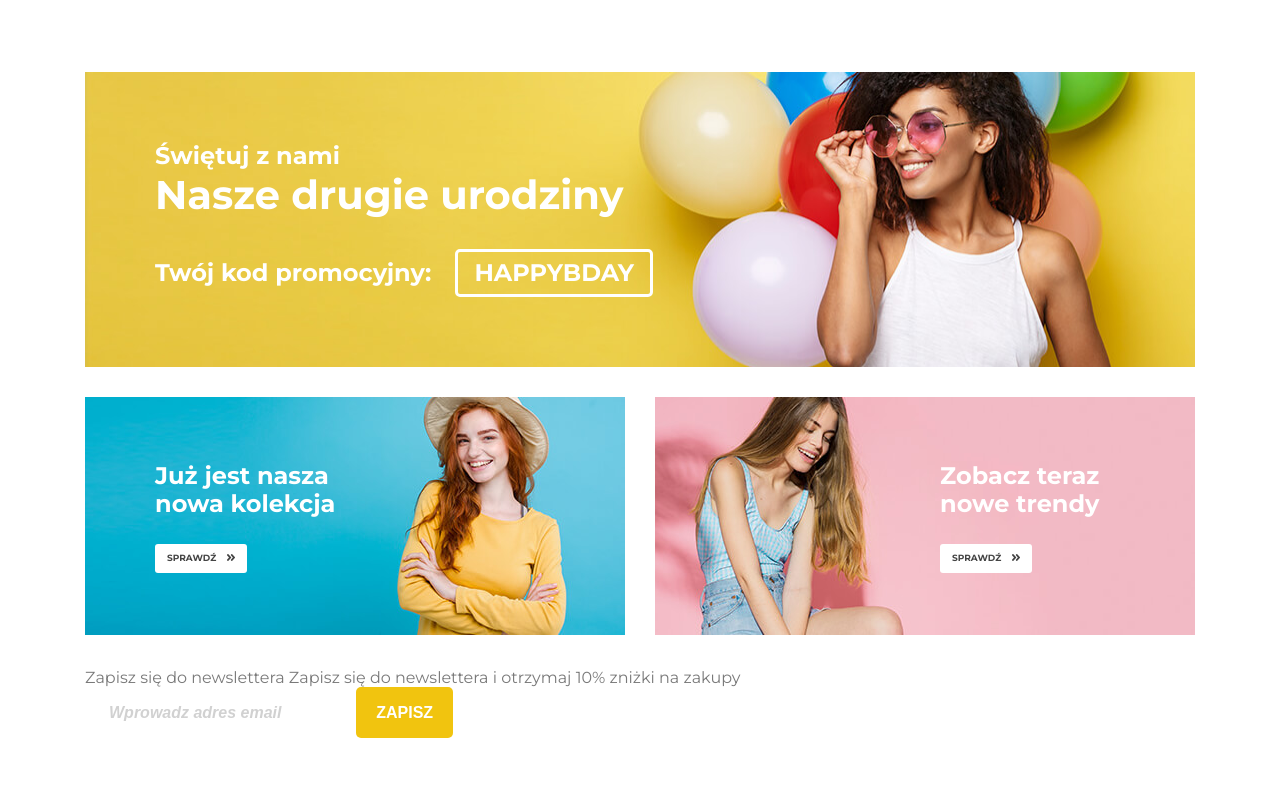
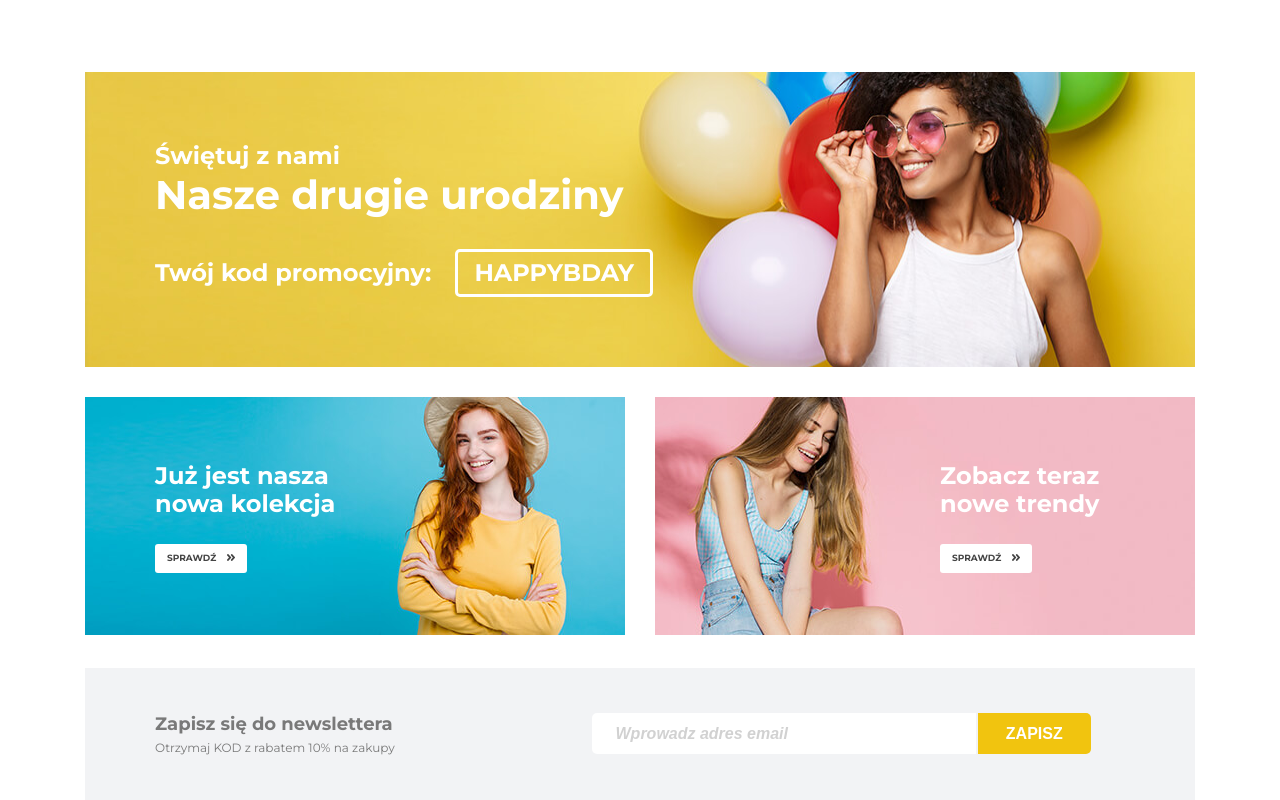
Before and after one commit to imediasystem/Sklep, a website: page index.html in a window 1280 px wide. Shown: the part 1731-2531 px from the top of the page. Before the commit the page ends 2469 px from the top, so only its background shows below. Drawn offline with Linux system fonts and the light colour scheme.

Commit message:
Newsletter Part 2

```diff
--- /dev/null
+++ b/dev-assets/07-templates/_newsletter.scss
@@ -0,0 +1,61 @@
+.t-newsletter {
+    background-color: $gray-light;
+    padding-bottom: $grid-base * 4.5;
+    padding-left: $grid-base;
+    padding-right: $grid-base;
+    padding-top: $grid-base * 4.5;
+
+    @include large-up {
+        padding-left: $grid-base * 7;
+        padding-right: $grid-base * 7;
+    }
+
+    &__wrapper {
+        display: flex;
+        flex-wrap: wrap;
+    }
+
+    &__info {
+        margin-bottom: $grid-base * 3;
+        width: 100%;
+
+        @include large-up {
+            margin-bottom: 0;
+            width: 45%;
+        }
+    }
+
+    &__form {
+        width: 100%;
+
+        @include large-up {
+            width: 55%;
+        }
+    }
+
+    &__heading {
+        display: block;
+        font-size: $font-size-4;
+        font-weight: bold;
+        margin-bottom: $grid-base * 0.5;
+    }
+
+    &__subheading {
+        display: block;
+        font-size: $font-size-7;
+    }
+
+    &__input {
+        width: auto;
+
+        @include medium-up {
+            width: 72%;
+        }
+    }
+
+    &__submit {
+        border-radius: 0 $border-radius $border-radius 0;
+        margin-left: -2px;
+        padding: 0.7rem 1.75rem;
+    }
+}
--- a/dev-assets/07-templates/_templates.scss
+++ b/dev-assets/07-templates/_templates.scss
@@ -1,7 +1,8 @@
-@import '_site-header.scss';
+@import '_newsletter.scss';
 @import '_our-company';
 @import '_our-advantages';
 @import '_post-list.scss';
-@import '_site-footer.scss';
 @import '_product-list';
 @import '_promoted.scss';
+@import '_site-footer.scss';
+@import '_site-header.scss';
--- a/index.html
+++ b/index.html
@@ -283,7 +283,7 @@
                         <div class="t-newsletter__wrapper">
                             <div class="t-newsletter__info">
                                 <span class="t-newsletter__heading">Zapisz się do newslettera</span>
-                                <span class="t-newsletter__subheading">Zapisz się do newslettera i otrzymaj 10% zniżki na zakupy</span>
+                                <span class="t-newsletter__subheading">Otrzymaj KOD z rabatem 10% na zakupy</span>
                             </div>
                             <div class="t-newsletter__form">
                                 <form action="">
```
Also changed, not shown: prod-assets/style.css.
